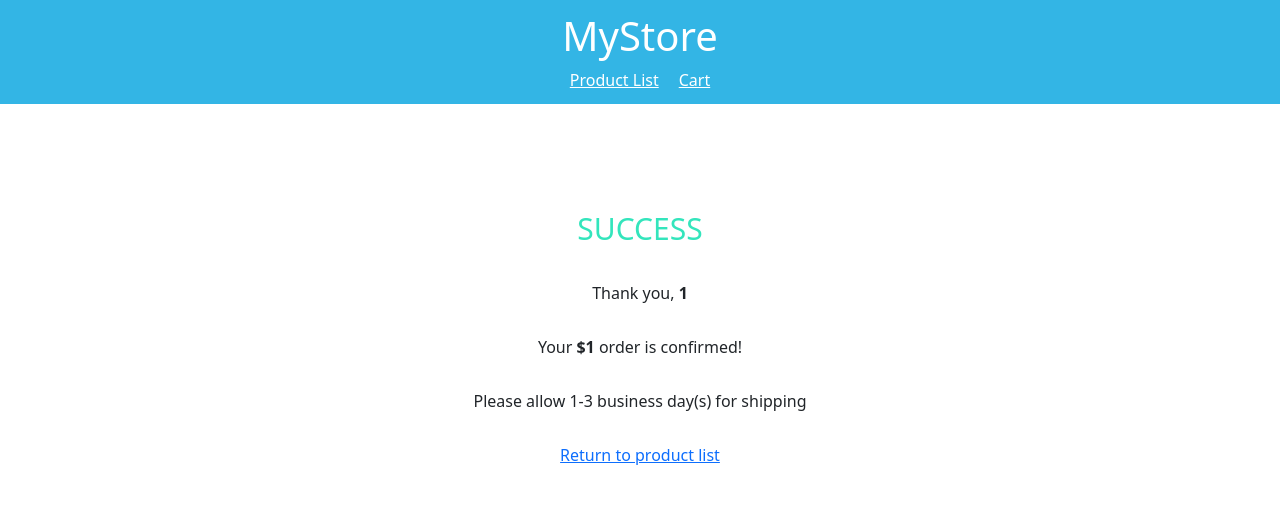
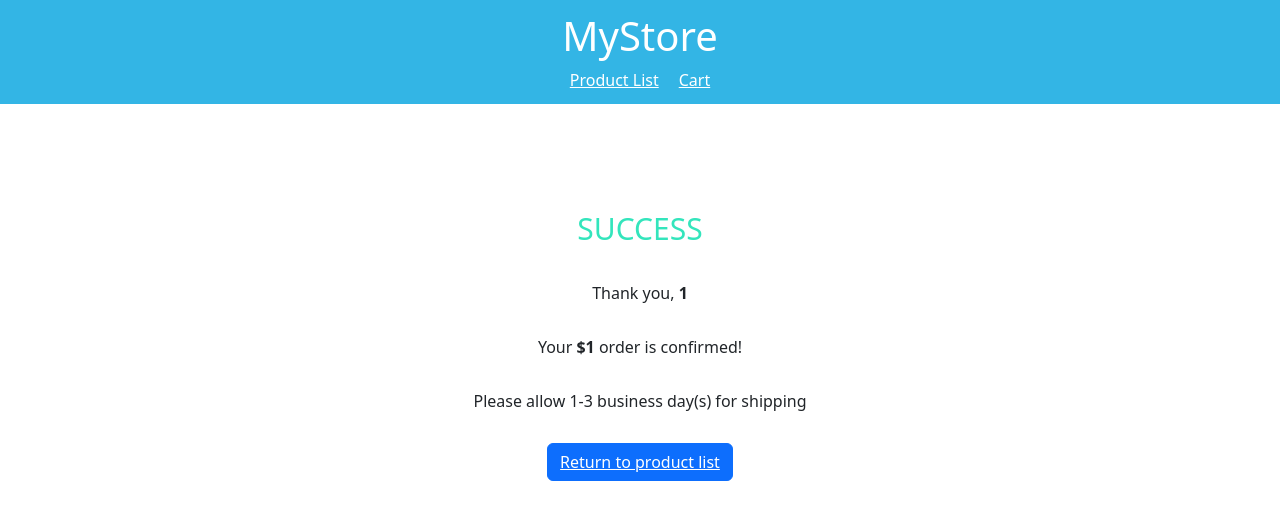
Before and after one commit to mahmoudelmekwed/my-store, an Angular app: page /success/1/1 in a window 1280 px wide. Shown: the top 520 px of the page. Built offline with nearby package versions, Linux system fonts and the light colour scheme.

Commit message:
button add to confirmation

```diff
--- a/src/app/confirmation/confirmation.component.html
+++ b/src/app/confirmation/confirmation.component.html
@@ -7,9 +7,7 @@
         <div class="confirmation-item">Your <b>${{ totalPrice }}</b> order is confirmed!</div>
         <div class="confirmation-item">Please allow 1-3 business day(s) for shipping</div>
         <div class="confirmation-item">
-                <a routerLink="/">
-                    Return to product list
-                </a>
-            </div>
+            <button type="button" class="btn btn-primary"><a routerLink="/" [ngStyle]="{ color: '#FFF' }">Return to product list</a></button>
+        </div>
     </div>
 </div>
```
